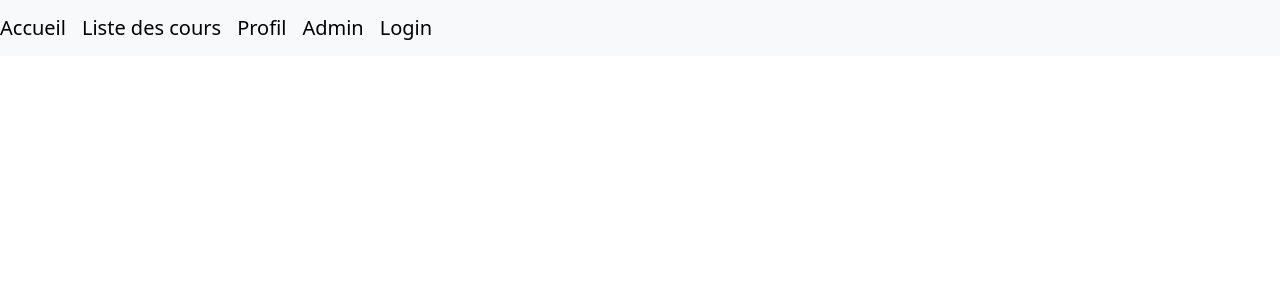
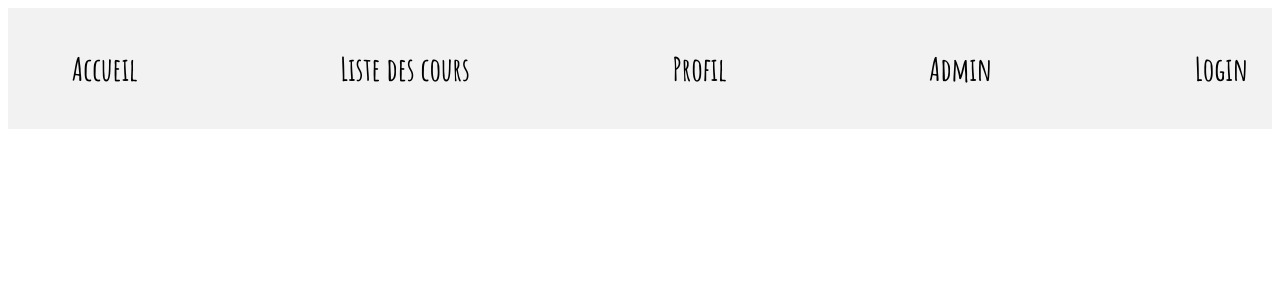
Before and after one commit to jennifer-90/Exam_script_serveur, a PHP site: page / in a window 1280 px wide. Shown: the top 300 px of the page. Run offline with PHP 8.4, Linux system fonts and the light colour scheme.

Commit message:
01.06.23

```diff
--- a/lib/connexion_pdo.php
+++ b/lib/connexion_pdo.php
@@ -1,33 +1,26 @@
 <?php
 
 function connexion(){
-
-    global $connexion; // On rappel notre "variable" qui se trouve dans index.php
+    global $connexion;
 
     if(is_a($connexion, 'PDO')){
-        /* - ==>  Si la variable $connexion est connecté à la db alors on ne va pas plus loin, c'est ok <== - */
         return $connexion;
-
     } else {
-
-        /* - On fait un try / catch - */
-
         try{
             $connexion= new PDO('mysql:dbname='.DB_NAME.';host='.DB_HOST.';charset=utf8', DB_USER,DB_PWD);
+
+
+
+
 
         ################################################# - A REVOIR#  - ############################################
         $connexion->setAttribute(PDO::ATTR_ERRMODE, PDO::ERRMODE_EXCEPTION); /* - A REVOIR-
         Nécessaire avant php 8.0 il fallait le préciser, à voir si dans php 8.2 il le faut toujours */
         #############################################################################################################
 
-
-
         } catch (PDOException $exception_erreur){
             die('Erreur'.$exception_erreur->getMessage());
         }
-
         return $connexion;
-
     }
-
 }
--- a/page/footer.html
+++ b/page/footer.html
@@ -1,4 +1,4 @@
 
-<script src="https://cdn.jsdelivr.net/npm/bootstrap@5.3.0/dist/js/bootstrap.bundle.min.js" integrity="sha384-geWF76RCwLtnZ8qwWowPQNguL3RmwHVBC9FhGdlKrxdiJJigb/j/68SIy3Te4Bkz" crossorigin="anonymous"></script>
+
 </body>
 </html>
--- a/page/header.html
+++ b/page/header.html
@@ -1,11 +1,18 @@
 <!doctype html>
-<html lang="en">
+<html lang="fr">
 <head>
     <meta charset="UTF-8">
     <meta name="viewport"
           content="width=device-width, user-scalable=no, initial-scale=1.0, maximum-scale=1.0, minimum-scale=1.0">
-    <meta http-equiv="X-UA-Compatible" content="ie=edge">
-  <link href="https://cdn.jsdelivr.net/npm/bootstrap@5.3.0/dist/css/bootstrap.min.css" rel="stylesheet" integrity="sha384-9ndCyUaIbzAi2FUVXJi0CjmCapSmO7SnpJef0486qhLnuZ2cdeRhO02iuK6FUUVM" crossorigin="anonymous">
+
+
+    <link rel="preconnect" href="https://fonts.googleapis.com">
+    <link rel="preconnect" href="https://fonts.gstatic.com" crossorigin>
+    <link href="https://fonts.googleapis.com/css2?family=Amatic+SC:wght@700&display=swap" rel="stylesheet">
+
+    <link href="https://fonts.googleapis.com/css2?family=Roboto:wght@100&display=swap" rel="stylesheet">
+
+    <link rel="stylesheet" href="scss/style.css">
     <title>Document</title>
 </head>
 <body>
--- a/page/menu.php
+++ b/page/menu.php
@@ -3,10 +3,12 @@
 ?>
 
 
-<nav class="navbar navbar-expand-lg navbar-light bg-light">
-    <a class="navbar-brand" href="index.php">Accueil</a>
-    <a class="navbar-brand" href="index.php?sent=page/liste_des_cours">Liste des cours</a>
-    <a class="navbar-brand" href="index.php?sent=page/profile">Profil</a>
-    <a class="navbar-brand" href="index.php?sent=page/admin">Admin</a>
-    <a class="navbar-brand" href="index.php?sent=page/login">Login</a>
+<nav>
+    <ul>
+        <li><a href="index.php">Accueil</a></li>
+        <li><a href="index.php?sent=page/liste_des_cours">Liste des cours</a></li>
+        <li><a href="index.php?sent=page/profile">Profil</a></li>
+        <li><a href="index.php?sent=page/admin">Admin</a></li>
+        <li><a href="index.php?sent=page/login">Login</a></li>
+    </ul>
 </nav>
--- /dev/null
+++ b/scss/style.css
@@ -0,0 +1,43 @@
+body {
+  font-family: "Roboto", sans-serif;
+}
+
+/* - - - - - MENU - - - - - - */
+nav {
+  background-color: #f2f2f2;
+  padding: 1.5rem;
+  font-family: "Amatic SC", cursive;
+}
+nav ul {
+  display: flex;
+  justify-content: space-between;
+  list-style-type: none;
+}
+nav a {
+  text-decoration: none;
+  color: black;
+  font-size: 2rem;
+}
+nav a:hover {
+  background-color: olivedrab;
+  padding: 1rem;
+  color: white;
+}
+
+/* - - - - - LISTE DES COURS - - - - - - */
+table {
+  border: dotted black 1px;
+  margin: auto;
+  line-height: 1.5rem;
+  width: 60rem;
+}
+table th, table td {
+  border: dotted black 1px;
+}
+table th:hover, table td:hover {
+  background-color: olivedrab;
+  color: white;
+  cursor: pointer;
+}
+
+/*# sourceMappingURL=style.css.map */
--- /dev/null
+++ b/scss/style.scss
@@ -0,0 +1,49 @@
+
+body{
+    font-family: 'Roboto', sans-serif;
+}
+
+/* - - - - - MENU - - - - - - */
+
+nav {
+    background-color: #f2f2f2;
+    padding: 1.5rem;
+    font-family: 'Amatic SC', cursive;
+
+    ul {
+        display: flex;
+        justify-content: space-between;
+        list-style-type: none;
+    }
+
+    a {
+        text-decoration: none;
+        color: black;
+        font-size: 2rem;
+
+        &:hover{
+            background-color: olivedrab;
+            padding: 1rem;
+            color: white;
+        }
+    }
+}
+
+/* - - - - - LISTE DES COURS - - - - - - */
+
+table{
+    border: dotted black 1px;
+    margin: auto;
+    line-height: 1.5rem;
+    width: 60rem;
+
+    th, td{
+        border: dotted black 1px;
+
+        &:hover {
+            background-color: olivedrab;
+            color: white;
+            cursor: pointer;
+        }
+    }
+}
```
Also changed, not shown: page/liste_des_cours.php (+16 -39 lines), 1 other file.
